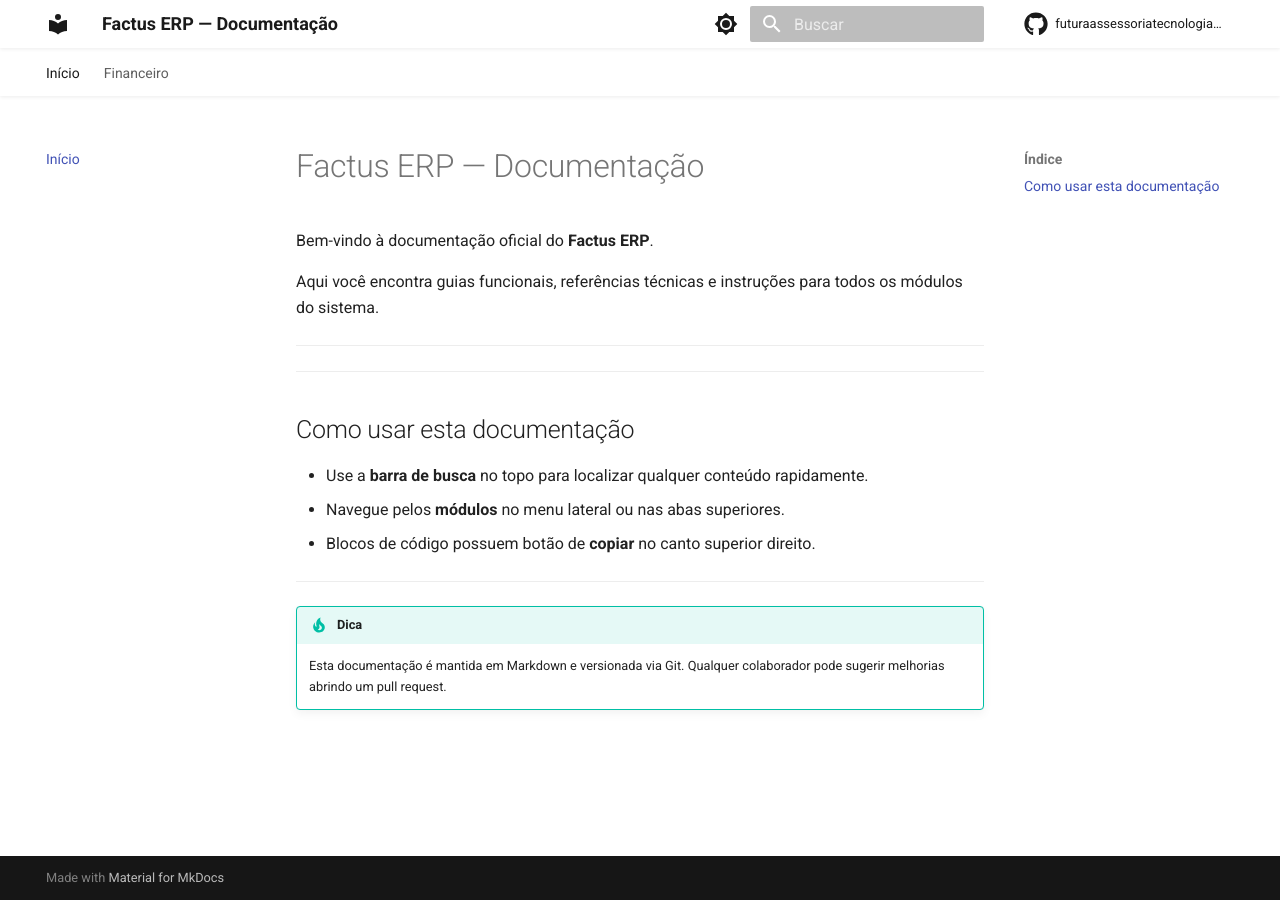
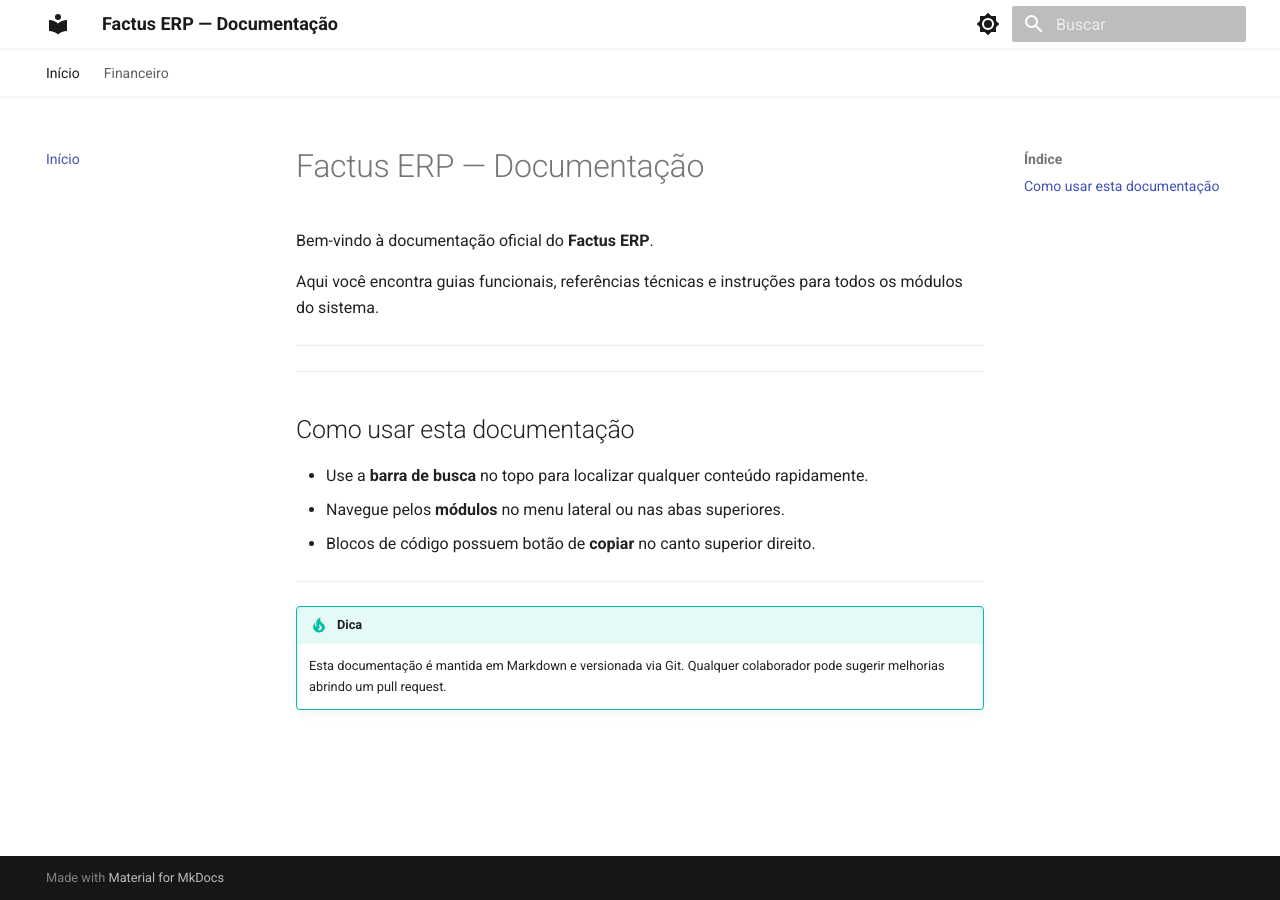
Before and after one commit to futuraassessoriatecnologia-byte/docs-factus, an MkDocs documentation site: the page built from docs/index.md, in a window 1280 px wide. Built offline with MkDocs 1.6.1 and Material for MkDocs 9.7.7, drawn with Linux system fonts in a browser that asks for light colours; comment, search, counter and statistics services are not loaded.

Commit message:
docs: remove link do repositório GitHub do cabeçalho
Co-Authored-By: Claude Sonnet 4.6 <noreply@anthropic.com>

```diff
--- a/mkdocs.yml
+++ b/mkdocs.yml
@@ -2,8 +2,6 @@ site_name: Factus ERP — Documentação
 site_description: Documentação técnica e funcional do sistema Factus ERP
 site_author: Equipe Factus
 site_url: https://futuraassessoriatecnologia-byte.github.io/docs-factus
-repo_url: https://github.com/futuraassessoriatecnologia-byte/docs-factus
-repo_name: futuraassessoriatecnologia-byte/docs-factus
 
 theme:
   name: material
```
